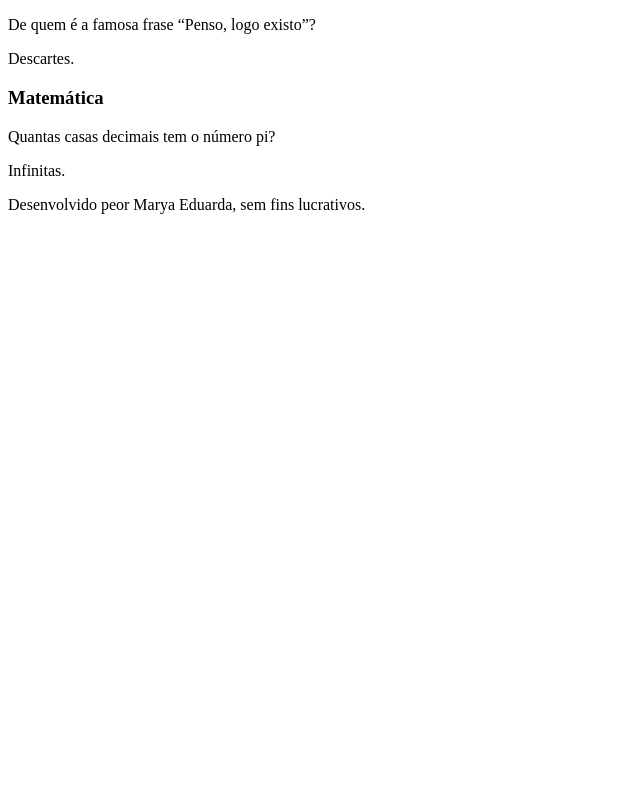
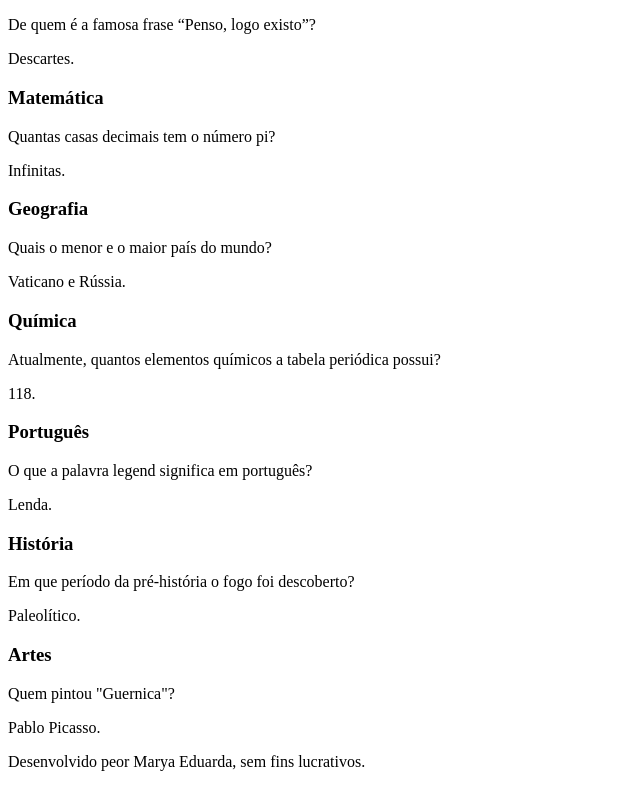
Before and after one commit to maryaalves/flashcards, a plain HTML site: page index.html in a window 1280 px wide. Shown: the part 489-1276 px from the top of the page, without its empty margins (0-640 px from the left). Before the commit the page ends 800 px from the top, so only its background shows below. Drawn offline with Linux system fonts and the light colour scheme; a web font is replaced by a local one.

Commit message:
Add files via upload

```diff
--- a/index.html
+++ b/index.html
@@ -70,6 +70,10 @@
                         <p>Descartes.</p>
                     </div>
                 </div>
+
+
+
+
                 <article class="cartao">
                     <div class="cartao_conteudo">
                         <h3>Matemática</h3>
@@ -81,6 +85,66 @@
                         </div>
                     </div>
                 </article>
+
+
+                    <article class="cartao">
+                    <div class="cartao_conteudo">
+                        <h3>Geografia</h3>
+                        <div class="cartao__conteudo__pergunta">
+                            <p> Quais o menor e o maior país do mundo? </p>
+                        </div>
+                        <div class="cartao__conteudo__resposta">
+                            <p> Vaticano e Rússia.</p>
+                        </div>
+                    </div>
+                </article>
+
+
+<article class="cartao">
+                    <div class="cartao_conteudo">
+                        <h3>Química</h3>
+                        <div class="cartao__conteudo__pergunta">
+                            <p>  Atualmente, quantos elementos químicos a tabela periódica possui? </p>
+                        </div>
+                        <div class="cartao__conteudo__resposta">
+                            <p> 118.</p>
+                        </div>
+                    </div>
+                </article>
+<article class="cartao">
+                    <div class="cartao_conteudo">
+                        <h3>Português</h3>
+                        <div class="cartao__conteudo__pergunta">
+                            <p>  O que a palavra legend significa em português? </p>
+                        </div>
+                        <div class="cartao__conteudo__resposta">
+                            <p> Lenda.</p>
+                        </div>
+                    </div>
+                </article>
+                <article class="cartao">
+                    <div class="cartao_conteudo">
+                        <h3>História</h3>
+                        <div class="cartao__conteudo__pergunta">
+                            <p>  Em que período da pré-história o fogo foi descoberto? </p>
+                        </div>
+                        <div class="cartao__conteudo__resposta">
+                            <p> Paleolítico.</p>
+                        </div>
+                    </div>
+                </article>
+                <article class="cartao">
+                    <div class="cartao_conteudo">
+                        <h3>Artes</h3>
+                        <div class="cartao__conteudo__pergunta">
+                            <p>  Quem pintou "Guernica"? </p>
+                        </div>
+                        <div class="cartao__conteudo__resposta">
+                            <p> Pablo Picasso.</p>
+                        </div>
+                    </div>
+                </article>
+
         </section>
     </main>
 </body>
```
